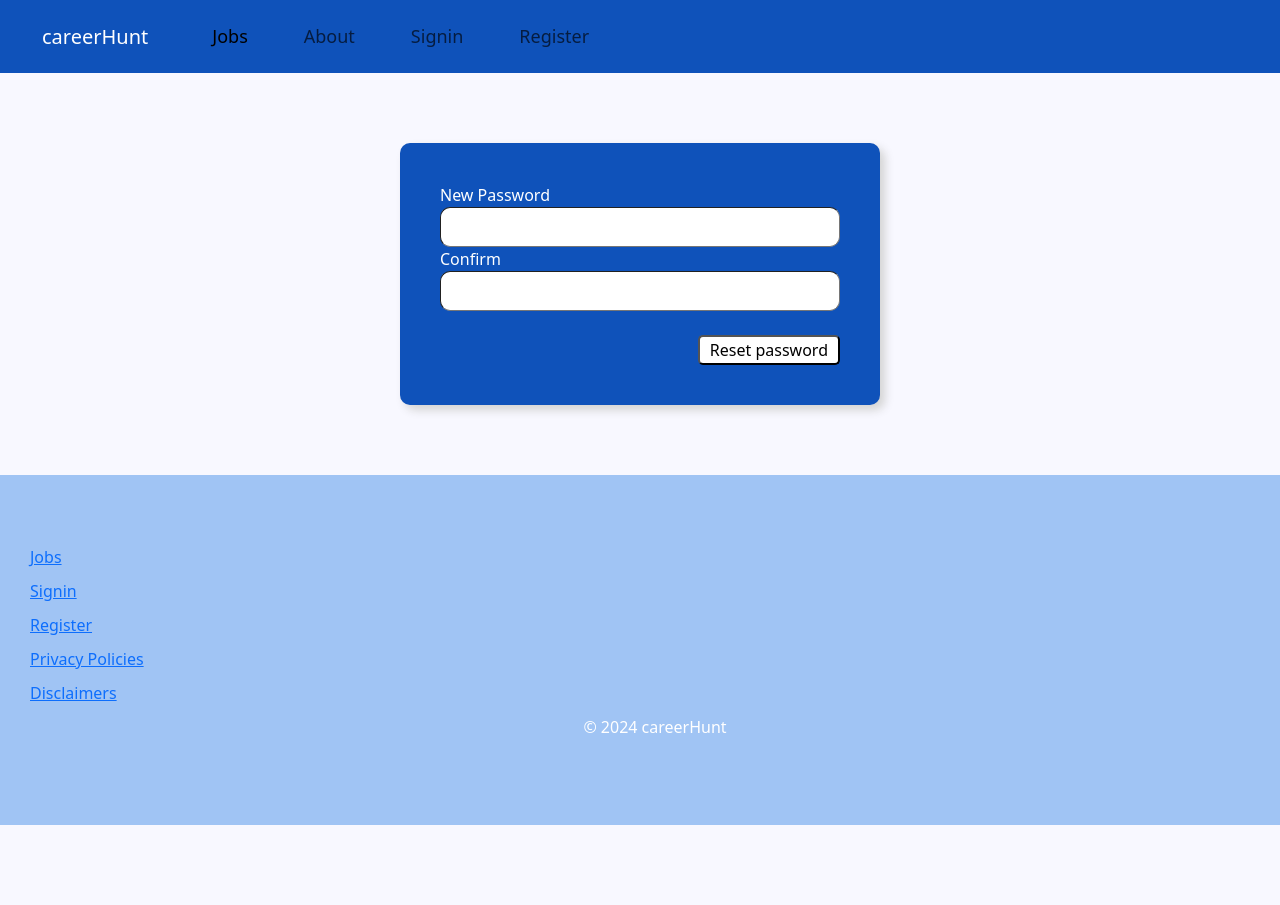
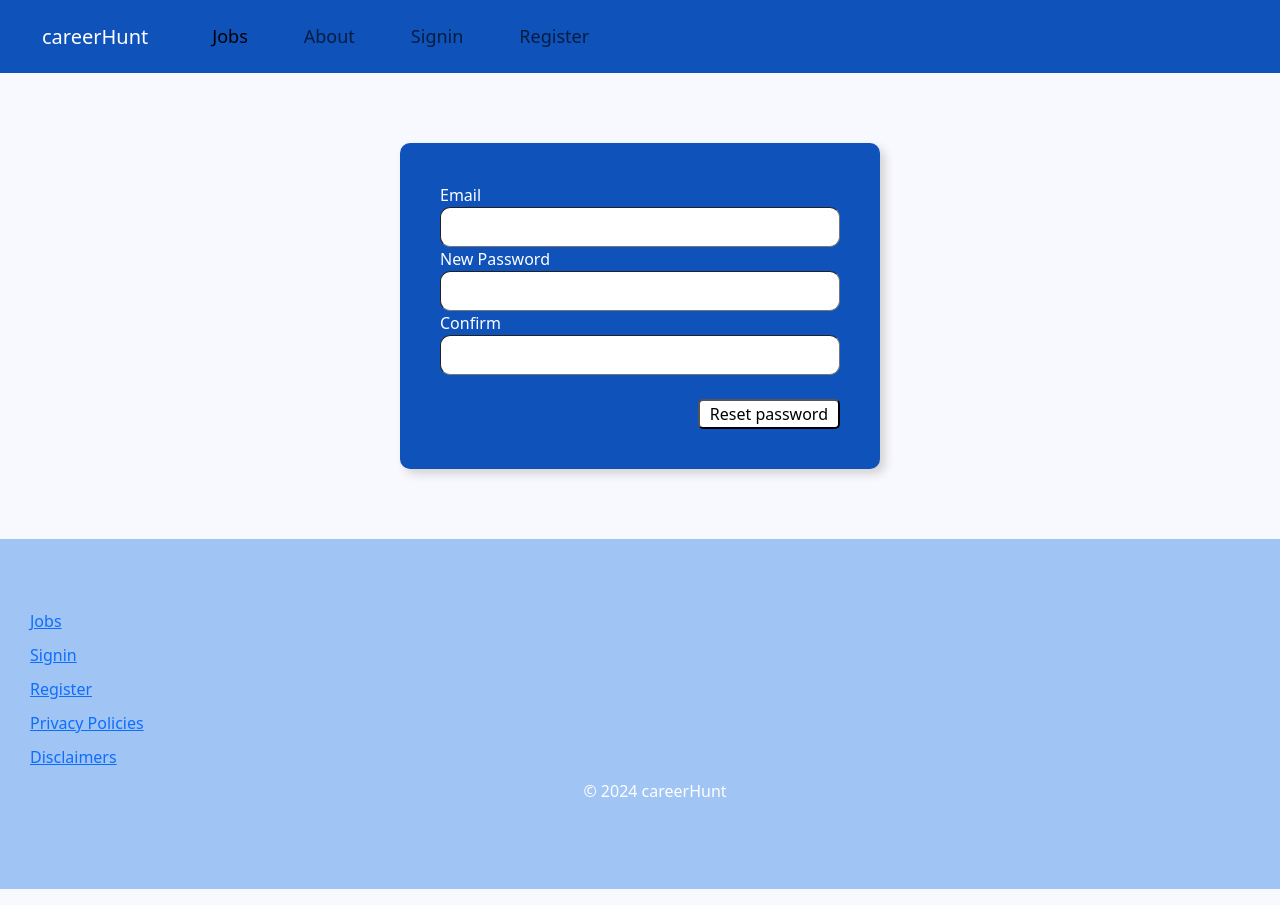
Before and after one commit to A-O-Emmanuel/careerhunt-front-end, a React (Vite) app: page /forgotpassword in a window 1280 px wide. Before the commit the page ends 841 px from the top, so only its background shows below. Built offline with nearby package versions, Linux system fonts and the light colour scheme.

Commit message:
added the email field to the passwordreset component because this will be used as an identifier to reset the possword in the backend

```diff
--- a/src/App.jsx
+++ b/src/App.jsx
@@ -11,6 +11,7 @@ import SavedJobs from './components/SavedJobs.jsx';
 import Layout from './components/Layout.jsx';
 import {tokenLoader} from './util/auth.js'
 import PasswordReset from './components/PasswordReset.jsx';
+import {action as PassworResetAction} from './components/PasswordReset.jsx';
 
 
 
@@ -30,7 +31,7 @@ const router = createBrowserRouter([
       {path: '/disclaimers', element: <Disclaimers />},
       {path: '/logout', action: LogoutAction},
       {path: '/savedjobs', element: <SavedJobs />},
-      {path: '/forgotpassword', element: <PasswordReset />}
+      {path: '/forgotpassword', element: <PasswordReset />, action: PassworResetAction}
     ]
   },
 
--- a/src/components/PasswordReset.jsx
+++ b/src/components/PasswordReset.jsx
@@ -5,11 +5,17 @@ function PasswordReset() {
         <>
             <div className="signin">
             <Form method='post' className="signin__form">
+
+                <label htmlFor="email" className="signin__form--email-label">Email</label>
+                <br />
+                <input type="email" name="email" required className="signin__form--email" />
+                <br />
                 <label htmlFor="newpasswprd" className="signin__form--email-label">New Password</label>
                 <br />
                 <input type="passwprd" name="newpassword" required className="signin__form--email" />
                 <br />
-                <label htmlFor="confirm" className="signin__form--password-label">Confirm</label> <br />
+                <label htmlFor="confirm" className="signin__form--password-label">Confirm</label>
+                <br />
                 <input type="password" name="confirm" className="signin__form--password" />
                 <br />
                 <br />
@@ -27,6 +33,7 @@ export async function action({request}) {
     const data = await request.formData();
 
     const loginInfo = {
+        email:data.get('email'),
         newPassword: data.get('newpassword'),
         confirm: data.get('confirm')
 
```
